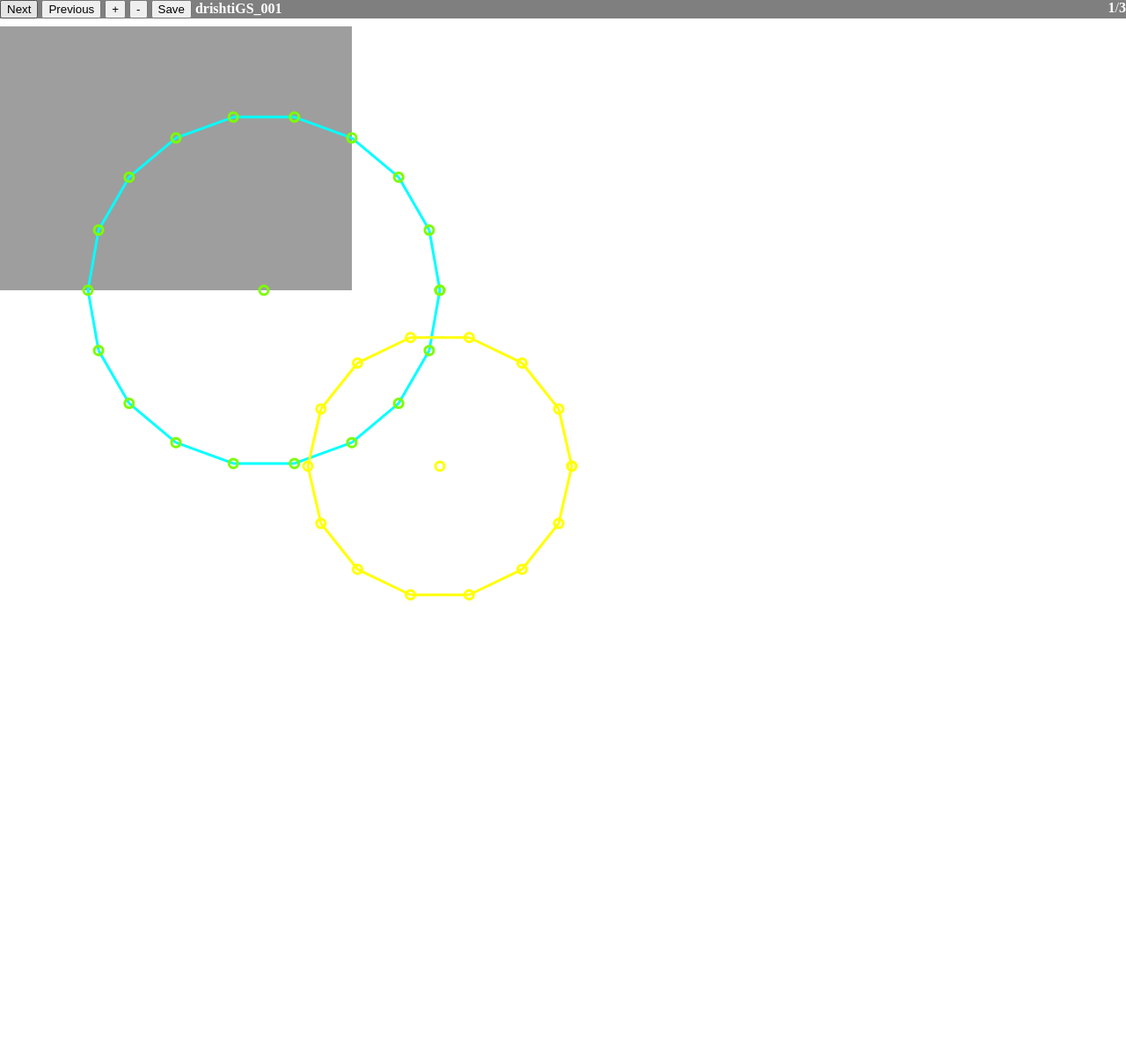
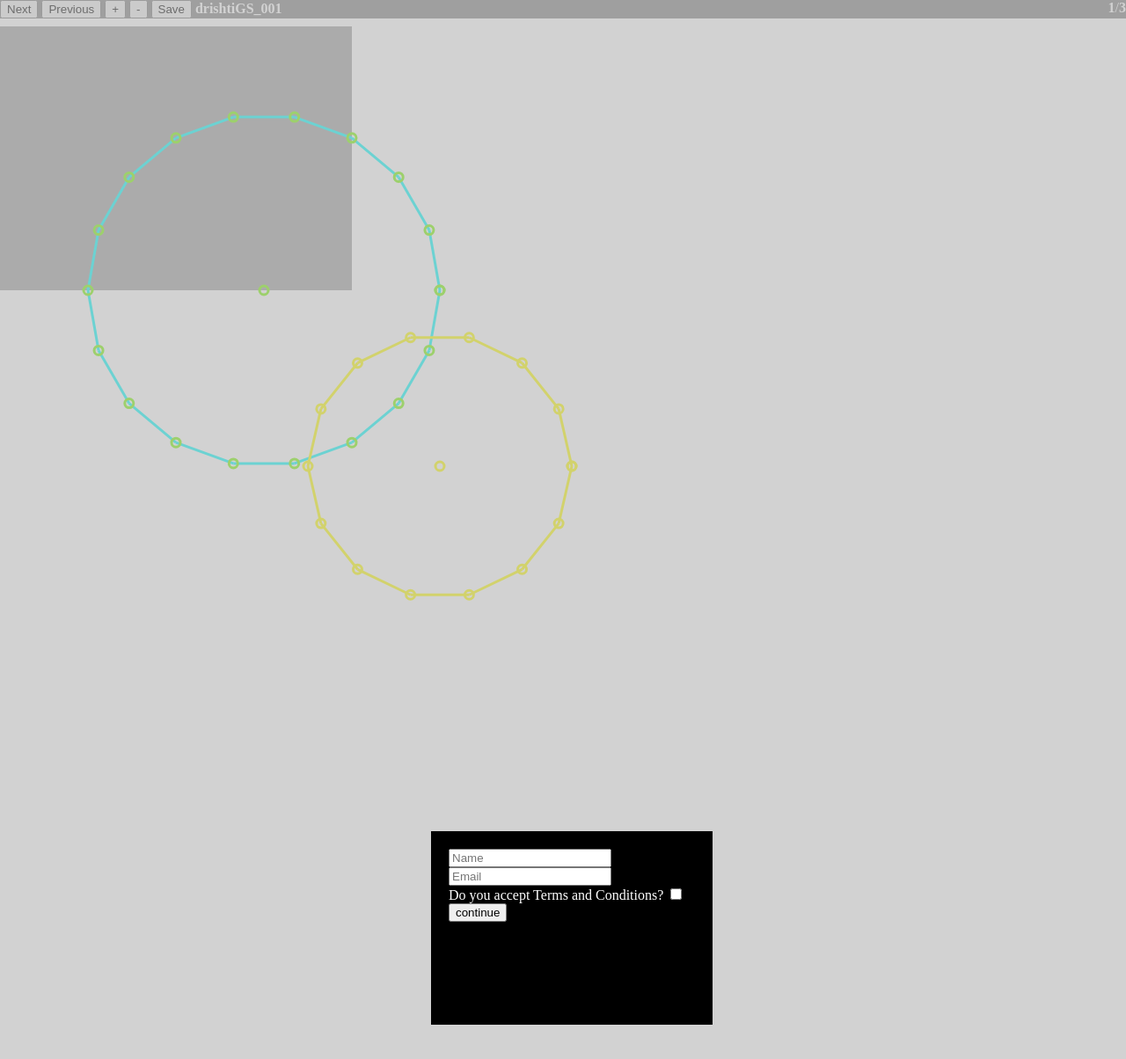
Before and after one commit to raghavmittal101/jay_project, a Flask app: page / in a window 1280 px wide. Shown: the top 1204 px of the page at 88% size. Run offline with Flask 2, Linux system fonts and the light colour scheme.

Commit message:
ADD - user details and tnc validation box

```diff
--- a/static/j9.js
+++ b/static/j9.js
@@ -28,9 +28,21 @@ var BB = canvas0.getBoundingClientRect();
 var offsetX = BB.left;
 var offsetY = BB.top;
 
+var userDetails = [];
+function getDetails(){
+  if(document.getElementById("tnc-check").checked && !document.getElementById("email-input").validity.typeMismatch){
+    username = document.getElementById("name-input").value;
+    email = document.getElementById("email-input").value;
+    userDetails.push(username); userDetails.push(email);
+    console.log(userDetails);
+    document.getElementById("cover").remove();
+  }
+}
+
 function Save() {
     // TAKE THIS JSON AND STORE
-    var json_obj = {"id": img_array[count], "list": point_list_1.concat(point_list_2)};
+    var list = [];
+    var json_obj = {"id": img_array[count], "list": list.concat(userDetails, point_list_1, point_list_2)};
     document.getElementById('save-btn').disabled = true;
     document.getElementById('save-btn').innerText = "Saving...";
     send(json_obj);
@@ -319,6 +331,7 @@ window.onload = function() {
     document.getElementById("FileName").innerHTML = "drishtiGS_001";
     document.getElementById("ImageCount").innerHTML = count+1;
     cxt0.drawImage(first_img, 0, 0);
+    document.getElementById("cover").style.display = "block";
 }
 
 init();
--- a/templates/j9.html
+++ b/templates/j9.html
@@ -58,6 +58,14 @@
 
 	<script type=text/javascript src="{{url_for('static', filename='j9.js')}}"></script>
 
+  <div id="cover" style="z-index: 5;width: 100%;height: 100vh;background: #b4b4b499;position: fixed; display:none;">
+    <div id="cover-form" style="background: black;position: absolute;height: 180px;width: 280px;top: 50%;left: 50%;margin-top: -100px;margin-left: -150px;padding: 20px;color:white;">
+      <input id="name-input" type="textbox" placeholder="Name"><br>
+      <input id="email-input" type="email" placeholder="Email"><br>
+      Do you accept Terms and Conditions? <input id="tnc-check" type="checkbox"><br>
+      <input id="submit-button" type=submit value="continue" onclick=getDetails()>
+    </div>
+  </div>
 </body>
 
 </html>
```
